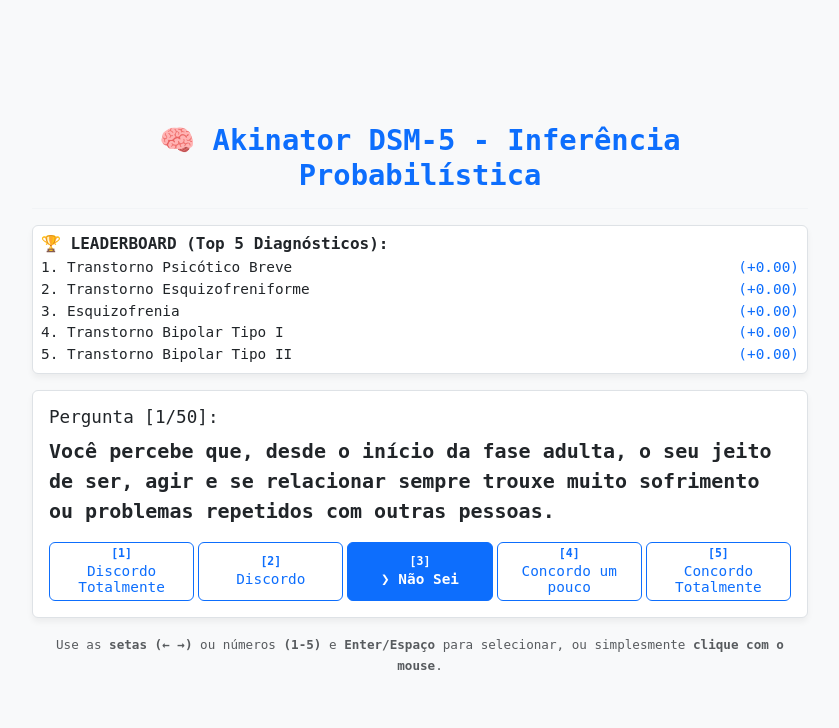
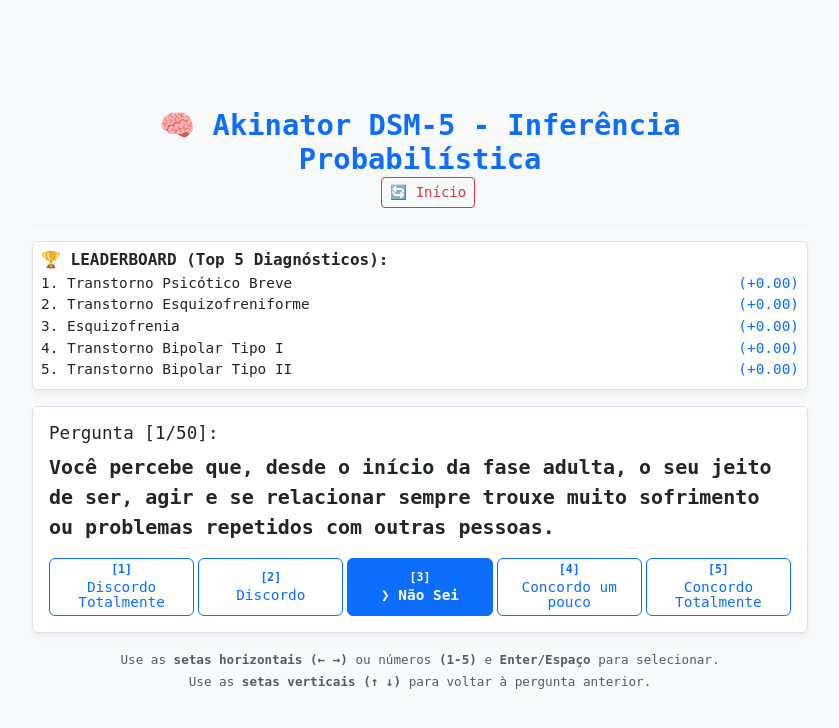
Before and after one commit to henriquefelisardo/Transtornos, a Django app: page /question/ in a window 1280 px wide. Shown: the top 728 px of the page, without its empty margins (220-1059 px from the left). Run offline with Django 5.2, Linux system fonts and the light colour scheme.

Commit message:
fixes frontend .3

```diff
--- a/web_app/templates/base.html
+++ b/web_app/templates/base.html
@@ -22,10 +22,13 @@
 </head>
 <body>
     <div class="container">
-        <div class="text-center mb-3">
-            <h2 class="header-title">🧠 Akinator DSM-5 - Inferência Probabilística</h2>
-            <hr style="border-color: #dee2e6; margin: 1rem 0;">
+        <div class="text-center mb-2">
+            <h2 class="header-title m-0 d-block d-md-inline-block align-middle">🧠 Akinator DSM-5 - Inferência Probabilística</h2>
+            {% if request.path != '/' %}
+            <a href="{% url 'index' %}" onclick="if(!confirm('Tem certeza que deseja reiniciar o teste e voltar ao menu inicial? Todo o seu progresso será perdido.')){event.preventDefault();}" class="btn btn-outline-danger btn-sm ms-md-3 mt-2 mt-md-0 align-middle" title="Voltar ao Menu">🔄 Início</a>
+            {% endif %}
         </div>
+        <hr style="border-color: #dee2e6; margin: 1rem 0;">
         {% block content %}{% endblock %}
     </div>
 </body>
--- a/web_app/templates/question.html
+++ b/web_app/templates/question.html
@@ -14,7 +14,15 @@
 {% endif %}
 
 <div class="card p-3">
-    <h6 class="mb-2" style="font-size: clamp(0.9rem, 3vw, 1.1rem);">Pergunta [{{ question_count }}/{{ max_questions }}]:</h6>
+    <div class="d-flex justify-content-between align-items-center mb-2">
+        <h6 class="m-0" style="font-size: clamp(0.9rem, 3vw, 1.1rem);">Pergunta [{{ question_count }}/{{ max_questions }}]:</h6>
+        {% if question_count > 1 %}
+        <form method="POST" action="{% url 'undo' %}" class="m-0" id="undo-form">
+            {% csrf_token %}
+            <button type="submit" class="btn btn-sm btn-outline-secondary py-0">⬅️ Voltar Pergunta</button>
+        </form>
+        {% endif %}
+    </div>
     <p class="mb-3 fw-bold" style="font-size: clamp(1rem, 4vw, 1.25rem);">{{ question.text }}</p>
 
     <div class="d-flex flex-nowrap justify-content-center w-100 gap-1" id="options-container">
@@ -49,7 +57,7 @@
 </form>
 
 <div class="text-center mt-3 text-muted" style="font-size: clamp(0.7rem, 2vw, 0.9rem);">
-    <small>Use as <b>setas (← →)</b> ou números <b>(1-5)</b> e <b>Enter/Espaço</b> para selecionar, ou simplesmente <b>clique com o mouse</b>.</small>
+    <small>Use as <b>setas horizontais (← →)</b> ou números <b>(1-5)</b> e <b>Enter/Espaço</b> para selecionar.<br>Use as <b>setas verticais (↑ ↓)</b> para voltar à pergunta anterior.</small>
 </div>
 
 <script>
@@ -94,6 +102,12 @@
             } else if (e.key === "ArrowLeft") {
                 selectedIdx = Math.max(0, selectedIdx - 1);
                 updateSelection();
+            } else if (e.key === "ArrowUp" || e.key === "ArrowDown") {
+                const undoForm = document.getElementById("undo-form");
+                if (undoForm) {
+                    e.preventDefault();
+                    undoForm.submit();
+                }
             } else if (e.key === "Enter" || e.code === "Space") {
                 e.preventDefault(); // Prevent scrolling on space
                 const weight = options[selectedIdx].getAttribute("data-weight");
--- a/web_app/urls.py
+++ b/web_app/urls.py
@@ -23,5 +23,6 @@
     path('', views.index, name='index'),
     path('question/', views.question, name='question'),
     path('answer/', views.answer, name='answer'),
+    path('undo/', views.undo, name='undo'),
     path('result/', views.result, name='result'),
 ]
--- a/web_app/views.py
+++ b/web_app/views.py
@@ -84,6 +84,16 @@
 
     return redirect("question")
 
+def undo(request):
+    if request.method == "POST":
+        answers = request.session.get("answers", {})
+        if answers:
+            # Remove the last inserted answer
+            last_key = list(answers.keys())[-1]
+            del answers[last_key]
+            request.session["answers"] = answers
+    return redirect("question")
+
 def result(request):
     engine = get_engine_state(request)
     stop, result_obj = engine.check_stop_conditions()
```
Also changed, not shown: db.sqlite3.
